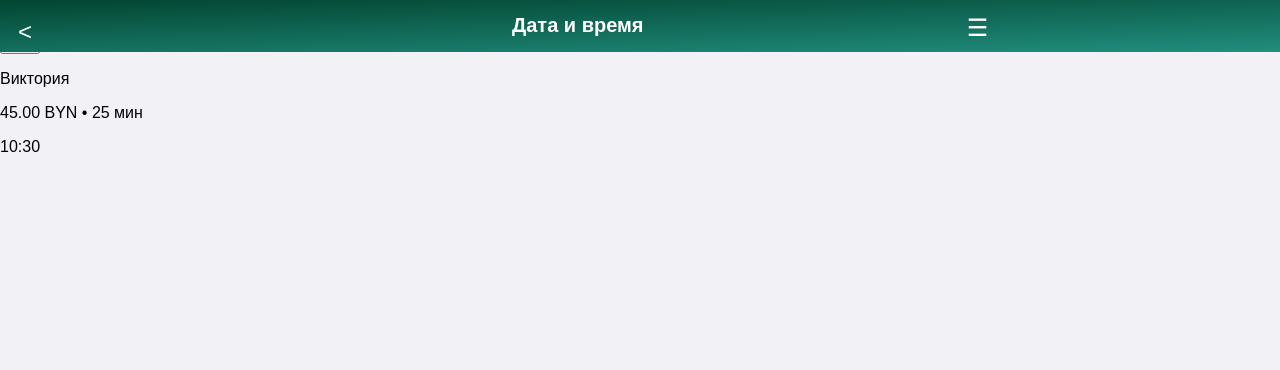
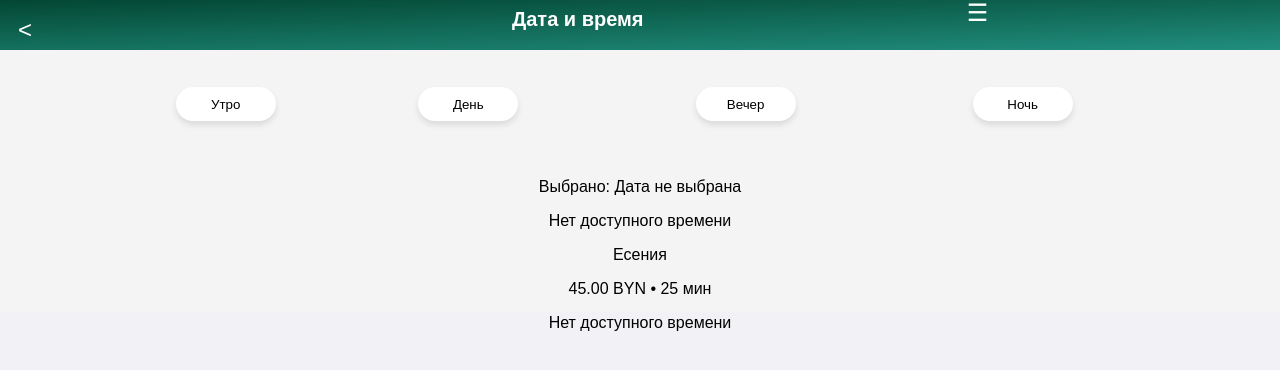
Before and after one commit to avocadoozzz/cursach_LOSERLOVE, a React (Create React App) app in the folder client/: page /date-picker in a window 1280 px wide. Shown: the top 370 px of the page. Built offline with nearby package versions, Linux system fonts and the light colour scheme.

Commit message:
feat:update all project

```diff
--- a/client/src/_components/datepicker/datepicker.css
+++ b/client/src/_components/datepicker/datepicker.css
@@ -2,11 +2,106 @@ body {
     font-family: "Arial", sans-serif;
     background-color: #f4f4f4;
   }
-
-  button {
-    transition: background 0.3s;
-  }
  .one1 {
     position: relative;
-    top: 100px;
+    top: 20px;
+    text-align: center;
 }
+.flex4 {
+  position: relative;
+  z-index: 1;
+  width: 90%;
+  display: flex;
+  justify-content: space-between;
+  gap: 10px;
+  left: 5%;
+  height: 34px;
+}
+.button-morning{
+  position: absolute;
+width: 100px;
+height: 34px;
+left: 9.69%;
+top: 5.66%;
+bottom: 92.12%;
+border-radius: 17px;
+background-color: white;
+padding: 8px 16px; /* py-2 = 8px, px-4 = 16px */
+border-radius: 9999px; /* equivalent to rounded-full */
+box-shadow: 0px 4px 6px rgba(0, 0, 0, 0.1);
+border: none;
+cursor: pointer;
+z-index: 2;
+}
+.button-day{
+  position: absolute;
+  width: 100.3px;
+  height: 34px;
+  left: 30.74%;
+top: 5.66%;
+bottom: 92.12%;
+border-radius: 17px;
+background-color: white;
+padding: 8px 16px; /* py-2 = 8px, px-4 = 16px */
+border-radius: 9999px; /* equivalent to rounded-full */
+box-shadow: 0px 4px 6px rgba(0, 0, 0, 0.1);
+border: none;
+cursor: pointer;
+z-index: 2;
+}
+.button-evening{
+  position: absolute;
+  width: 100px;
+  height: 34px;
+  left: 54.83%;
+top: 5.66%;
+bottom: 92.12%;
+border-radius: 17px;
+background-color: white;
+padding: 8px 16px; /* py-2 = 8px, px-4 = 16px */
+border-radius: 9999px; /* equivalent to rounded-full */
+box-shadow: 0px 4px 6px rgba(0, 0, 0, 0.1);
+border: none;
+cursor: pointer;
+z-index: 2;
+}
+.button-night{
+  position: absolute;
+  width: 100px;
+  height: 34px;
+  left: 78.88%;
+top: 5.66%;
+bottom: 92.12%;
+border-radius: 17px;
+background-color: white;
+padding: 8px 16px; /* py-2 = 8px, px-4 = 16px */
+border-radius: 9999px; /* equivalent to rounded-full */
+box-shadow: 0px 4px 6px rgba(0, 0, 0, 0.1);
+border: none;
+cursor: pointer;
+z-index: 2;
+}
+.react-calendar {
+  width: 350px;
+  max-width: 100%;
+  height: 300px;
+  background: white;
+  border: 1px solid #a0a096;
+  font-family: 'Arial', 'Helvetica', sans-serif;
+  line-height: 1.125em;
+  left: 40%;
+  /* align-items: center; */
+  position: relative;
+}
+.icon {
+  left: -12%;
+  position: relative;
+  top: 30px;
+  background-color: white;
+  padding: 12px;
+  border-radius: 8px;
+  box-shadow: 0px 4px 6px rgba(0, 0, 0, 0.1);
+  display: flex;
+  align-items: center;
+  justify-content: center;
+}
--- a/client/src/_components/datepicker/datepicker.jsx
+++ b/client/src/_components/datepicker/datepicker.jsx
@@ -1,72 +1,156 @@
 import { useState } from "react";
-import { Calendar } from "lucide-react";
-
+import { Calendar } from "react-calendar";// Импортируем календарь
+import "react-calendar/dist/Calendar.css"; // Подключаем стилиimport "./datepicker.css";
+import "./datepicker.css";
 
 const DatePicker = () => {
   const [isCalendarOpen, setIsCalendarOpen] = useState(false);
   const [selectedDate, setSelectedDate] = useState(null);
+  const [availableSlots, setAvailableSlots] = useState([]);
+  const [filteredSlots, setFilteredSlots] = useState([]);
+  const [selectedFilter, setSelectedFilter] = useState(null);
+  const [selectedTime, setSelectedTime] = useState(null);
 
+  // Доступные времена для разных дат
+  const availableTimes = {
+    "02.03.2025": ["10:30", "12:10", "14:50", "17:05", "21:20"],
+    "24.02.2025": ["09:30", "10:25", "13:10", "15:55", "18:15"],
+  };
   const toggleCalendar = () => {
     setIsCalendarOpen(!isCalendarOpen);
   };
 
+  // Функция выбора даты
   const handleDateSelect = (date) => {
+    const formattedDate = date.toLocaleDateString("ru-RU");
     setSelectedDate(date);
+    const slots = availableTimes[formattedDate] || [];
+    setAvailableSlots(slots);
+    setFilteredSlots(slots); // Изначально показываем все доступные слоты
     setIsCalendarOpen(false);
+    setSelectedFilter(null); // Сбрасываем фильтр при выборе новой даты
+  };
+// Функция фильтрации времени
+const filterSlots = (filter) => {
+  if (!availableSlots.length) return;
+
+  let filtered = [];
+  switch (filter) {
+    case "Утро":
+      filtered = availableSlots.filter((time) => {
+        const hour = parseInt(time.split(":")[0]);
+        return hour >= 6 && hour < 12;
+      });
+      break;
+    case "День":
+      filtered = availableSlots.filter((time) => {
+        const hour = parseInt(time.split(":")[0]);
+        return hour >= 12 && hour < 18;
+      });
+      break;
+    case "Вечер":
+      filtered = availableSlots.filter((time) => {
+        const hour = parseInt(time.split(":")[0]);
+        return hour >= 18 && hour < 24;
+      });
+      break;
+    case "Ночь":
+      filtered = availableSlots.filter((time) => {
+        const hour = parseInt(time.split(":")[0]);
+        return hour >= 0 && hour < 6;
+      });
+      break;
+    default:
+      filtered = availableSlots;
+  }
+  setFilteredSlots(filtered);
+  setSelectedFilter(filter);
 };
 
   return (
-    <div className="flex flex-col items-center p-4">
+    <div className="one1">
       {/* Кнопки переключения месяца */}
-      <div className="flex gap-2 mb-4">
-        <button className="bg-white px-4 py-2 rounded-full shadow">Март</button>
-        <button className="bg-white px-4 py-2 rounded-full shadow">Апрель</button>
-        <button className="bg-white px-4 py-2 rounded-full shadow">Утро</button>
-        <button className="bg-white px-4 py-2 rounded-full shadow">День</button>
-        <button className="bg-white px-4 py-2 rounded-full shadow">Вечер</button>
-        <button className="bg-white px-4 py-2 rounded-full shadow">Ночь</button>
-        <button className="bg-white px-4 py-2 rounded-full shadow">Выходные</button>
+      <div className="flex4">
+      <button
+          className={`filter-button button-morning ${selectedFilter === "Утро" ? "bg-gray-200" : ""}`}
+          onClick={() => filterSlots("Утро")}
+        >
+          Утро
+        </button>
+        <button
+          className={`filter-button button-day  ${selectedFilter === "День" ? "bg-gray-200" : ""}`}
+          onClick={() => filterSlots("День")}
+        >
+          День
+        </button>
+        <button
+          className={`filter-button button-evening  ${selectedFilter === "Вечер" ? "bg-gray-200" : ""}`}
+          onClick={() => filterSlots("Вечер")}
+        >
+          Вечер
+        </button>
+        <button
+          className={`filter-button button-night   ${selectedFilter === "Ночь" ? "bg-gray-200" : ""}`}
+          onClick={() => filterSlots("Ночь")}
+        >
+          Ночь
+        </button>
       </div>
 
  {/* Кнопка с иконкой календаря */}
-      <button
-        onClick={toggleCalendar}
-        className="bg-white p-3 rounded-lg shadow flex items-center justify-center"
-      >
-     <Calendar className="w-6 h-6 text-gray-600" />
-
+ <button onClick={toggleCalendar} className="icon" >
+        📅
       </button>
 
       {/* Выпадающий календарь */}
       {isCalendarOpen && (
-        <div className="absolute mt-2 bg-white shadow-lg rounded-lg p-4">
-          <p className="text-gray-600 mb-2">Выберите дату:</p>
-          <div className="grid grid-cols-7 gap-2">
-            {[...Array(31)].map((_, i) => (
+        <div className="absolute mt-2 bg-white shadow-lg rounded-lg p-4 z-10">
+          <Calendar
+            onChange={handleDateSelect}
+            value={selectedDate}
+          />
+        </div>
+      )}
+
+      {/* Выбранная дата */}
+      <p className="text-gray-700 font-bold mt-2">
+  Выбрано: {selectedDate ? selectedDate.toLocaleDateString() : "Дата не выбрана"}
+</p>
+ {/* Доступные временные слоты */}
+{filteredSlots.length > 0 ? (
+  <div className="mt-2">
+    <p className="text-gray-600">Доступное время:</p>
+    <div className="flex gap-2 mt-1 flex-wrap">
+      {filteredSlots.map((time, index) => (
         <button
-                key={i}
-                onClick={() => handleDateSelect(i + 1)}
-                className={`px-3 py-2 rounded-lg ${
-                  selectedDate === i + 1
-                    ? "bg-green-700 text-white"
-                    : "bg-gray-100 text-gray-800"
+          key={index}
+          className={`bg-gray-100 px-4 py-2 rounded-lg text-gray-700 hover:bg-gray-300 ${
+            selectedTime === time ? "bg-gray-300" : ""
           }`}
+          onClick={() => setSelectedTime(time)} // Обновляем выбранное время
         >
-                {i + 1}
+          {time}
         </button>
       ))}
     </div>
   </div>
+) : (
+  <p className="text-gray-500 mt-2">Нет доступного времени</p>
 )}
+
 
       {/* Карточка с данными */}
       <div className="bg-white p-4 rounded-lg shadow mt-4 w-80">
-        <p className="text-gray-700 font-bold">Виктория</p>
+        <p className="text-gray-700 font-bold">Есения</p>
         <p className="text-gray-500">45.00 BYN • 25 мин</p>
         <div className="mt-2 flex items-center">
+    {selectedTime ? (
       <span className="bg-gray-100 px-3 py-1 rounded-lg text-gray-700">
-            10:30
+        {selectedTime}
       </span>
+    ) : (
+            <span className="text-gray-500">Нет доступного времени</span>
+          )}
         </div>
       </div>
     </div>
--- a/client/src/_components/headerdatepicker/headerdatepicker.css
+++ b/client/src/_components/headerdatepicker/headerdatepicker.css
@@ -1,5 +1,5 @@
 .header1 {
-    position: absolute;
+    position: relative;
     width: 100%;
     height: 52px;
     left: 0%;
@@ -11,9 +11,18 @@
 .masters-title22 {
     font-size: 20px;
     margin-bottom: 10px;
-    top: 1px;
+    top: 10px;
     position: relative;
     color: white;
     left: 40%;
     width: 150px;
 }
+.one2 {
+    position: relative;
+    width: 100%;
+    height: 52px;
+    left: 0%;
+    right: 0.05%;
+    top: -15px;
+    bottom: 0.81%;
+   }
--- a/client/src/_components/headerdatepicker/headerdatepicker.jsx
+++ b/client/src/_components/headerdatepicker/headerdatepicker.jsx
@@ -34,7 +34,7 @@ const Headerdatepicker = () => {
     setOpenAccountModal(false);
   };
   return (
-    <div className="w-full h-screen bg-gray-100 flex flex-col items-center p-6">
+    <div className="one2">
       {/* Header */}
       <div className="header1 ">
       <IconButton onClick={() => navigate(-1)} sx={{ position: "absolute", top: 10, left: 10, color: "white" }}>
--- a/client/src/_components/toggleDeleteButton/toggleDeleteButton.css
+++ b/client/src/_components/toggleDeleteButton/toggleDeleteButton.css
@@ -20,7 +20,7 @@
     justify-content: space-between;
     align-items: center;
     padding: 15px;
-    top: 220px;
+    top: 20px;
     position: relative;
     left: 90%;
     width: 95px;
@@ -120,6 +120,7 @@ border-radius: 8px;
   display: flex;
   flex-direction: column;
   gap: 10px;
-  z-index:1 ;
+  z-index:3 ;
   position: relative;
+  top: 200px;
   }
--- a/package.json
+++ b/package.json
@@ -1,6 +1,7 @@
 {
   "dependencies": {
     "@heroicons/react": "^2.2.0",
-    "lucide-react": "^0.474.0"
+    "lucide-react": "^0.474.0",
+    "react-calendar": "^5.1.0"
   }
 }
```
Also changed, not shown: 1 other file (tests, documents, lock files or other folders). Lines whose indentation alone changed are shown as unchanged.
